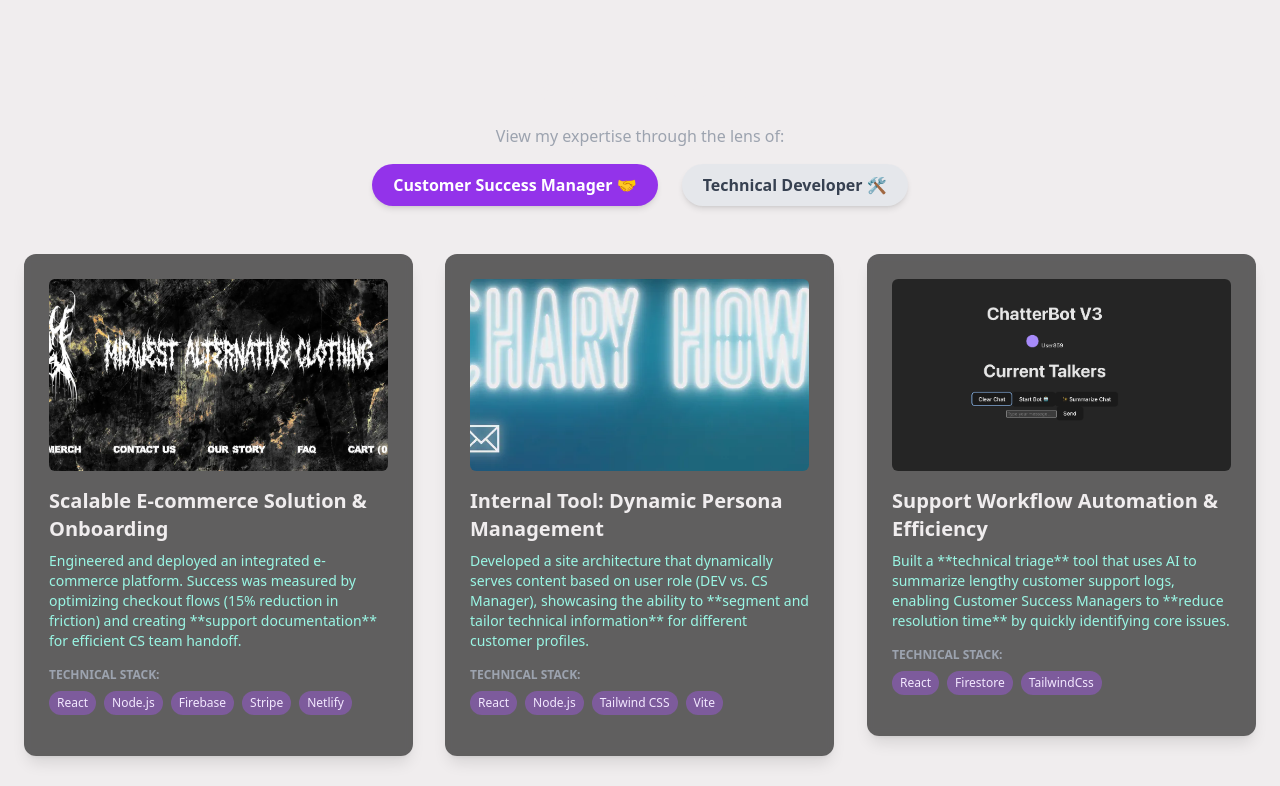
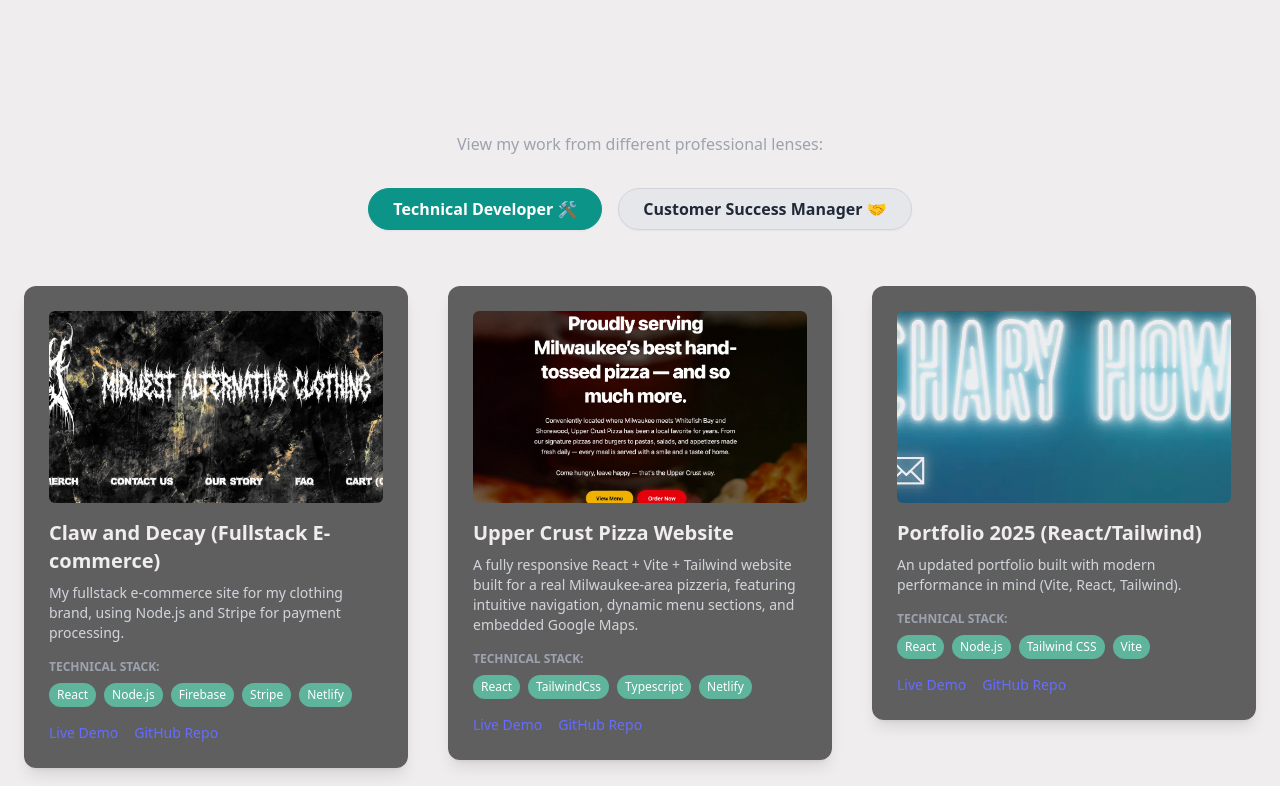
Before and after one commit to ZachAH/Portfolio_2025, a React (Vite) app: page / in a window 1280 px wide. Shown: the part 880-1666 px from the top of the page. Built offline with nearby package versions, Linux system fonts and the light colour scheme.

Commit message:
added uppercrust and minor tweaks

```diff
--- a/src/components/Projects.jsx
+++ b/src/components/Projects.jsx
@@ -1,33 +1,42 @@
 import React, { useState } from 'react';
 import ProjectCard from './ProjectCard';
 
-// Porject Data - Reframed for dual-persona view
+// Project Data - Reframed for dual-persona view
 const projectsData = [
   {
     id: 1,
-    // DEV View
     title: "Claw and Decay (Fullstack E-commerce)",
     description: "My fullstack e-commerce site for my clothing brand, using Node.js and Stripe for payment processing.",
-    // CS View
     csTitle: "Scalable E-commerce Solution & Onboarding",
     csDescription: "Engineered and deployed an integrated e-commerce platform. Success was measured by optimizing checkout flows (15% reduction in friction) and creating **support documentation** for efficient CS team handoff.",
-    solutionBriefLink: "/solutions/clawanddecay", // Link to a Solution Brief/Case Study
-
+    solutionBriefLink: "/solutions/clawanddecay",
     imageUrl: "/CAD.webp",
     technologies: ["React", "Node.js","Firebase","Stripe","Netlify"],
     liveLink: "https://clawanddecay.com/",
     repoLink: "https://github.com/ZachAH/clawanddecay",
   },
+
+  // 👇 Moved to #2
+  {
+    id: 7,
+    title: "Upper Crust Pizza Website",
+    description: "A fully responsive React + Vite + Tailwind website built for a real Milwaukee-area pizzeria, featuring intuitive navigation, dynamic menu sections, and embedded Google Maps.",
+    csTitle: "Digital Transformation for Local Business Growth",
+    csDescription: "Designed and launched a modern digital storefront to **increase online visibility**, improve ordering convenience, and drive repeat customers. Implemented responsive UI, clear menu browse paths, and optimized load speeds — enhancing customer engagement and supporting the client’s marketing efforts.",
+    solutionBriefLink: "/solutions/restaurant-digital-presence",
+    imageUrl: "/pizza.webp",
+    technologies: ["React", "TailwindCss", "Typescript", "Netlify"],
+    liveLink: "https://uppercrustpizza.netlify.app/",
+    repoLink: "https://github.com/ZachAH/UpperCrust",
+  },
+
   {
     id: 2,
-    // DEV View
     title: "Portfolio 2025 (React/Tailwind)",
     description: "An updated portfolio built with modern performance in mind (Vite, React, Tailwind).",
-    // CS View
     csTitle: "Internal Tool: Dynamic Persona Management",
     csDescription: "Developed a site architecture that dynamically serves content based on user role (DEV vs. CS Manager), showcasing the ability to **segment and tailor technical information** for different customer profiles.",
     solutionBriefLink: "/solutions/portfolio-persona",
-
     imageUrl: "/portfolio25.webp",
     technologies: ["React", "Node.js","Tailwind CSS","Vite"],
     liveLink: "zhowellportfolio.netlify.app",
@@ -35,14 +44,11 @@
   },
   {
     id: 5,
-    // DEV View
     title: "ChatterBox (AI Summarization)",
     description: "A chat app using live Firestore database and Google Gemini AI to summarize complex chat histories.",
-    // CS View
     csTitle: "Support Workflow Automation & Efficiency",
     csDescription: "Built a **technical triage** tool that uses AI to summarize lengthy customer support logs, enabling Customer Success Managers to **reduce resolution time** by quickly identifying core issues.",
     solutionBriefLink: "/solutions/chatterbox-triage",
-
     imageUrl: "/chat.png",
     technologies: ["React","Firestore","TailwindCss"],
     liveLink: "https://chatterbots33.netlify.app/",
@@ -50,14 +56,11 @@
   },
   {
     id: 6,
-    // DEV View
     title: "Interview Prep (Technical Readiness Tool)",
     description: "An application built to study and prepare for a wide range of interview questions.",
-    // CS View
     csTitle: "Standardized Technical Team Onboarding",
     csDescription: "Created an application to **standardize and measure the readiness** of new technical specialists, reducing the manager's training overhead and ensuring consistent product knowledge across the team.",
     solutionBriefLink: "/solutions/onboarding-readiness",
-
     imageUrl: "/interview.png",
     technologies: ["React","TailwindCss"],
     liveLink: "https://interviewhelper92.netlify.app/",
@@ -66,32 +69,41 @@
 ];
 
 
+
 export default function Projects({ handleMouseEnter, handleMouseLeave }) {
-  // Set the default view mode to 'CS' (Customer Success) to immediately emphasize your pivot
-  const [viewMode, setViewMode] = useState('CS');
+  // Default to Developer as primary audience
+  const [viewMode, setViewMode] = useState('DEV');
 
-  // Tailwind class function for clean, dynamic button styling
   const buttonClass = (mode) =>
-    `px-5 py-2 rounded-full font-semibold transition-all duration-300 transform hover:scale-105 shadow-md ${
-      viewMode === mode
-        ? 'bg-purple-600 text-white dark:bg-teal-500' // ACTIVE state
-        : 'bg-gray-200 text-gray-700 hover:bg-gray-300 dark:bg-gray-700 dark:text-gray-300 dark:hover:bg-gray-600' // INACTIVE state
+    `px-6 py-2 rounded-full font-semibold transition-all duration-300
+    transform hover:scale-105 shadow-sm border
+    ${viewMode === mode
+      ? 'bg-teal-600 text-white border-teal-600 dark:bg-teal-500 dark:border-teal-500'
+      : 'bg-gray-200 text-gray-800 border-gray-300 hover:bg-gray-300 dark:bg-gray-700 dark:text-gray-300 dark:border-gray-600 dark:hover:bg-gray-600'
     }`;
 
   return (
-    <section
-      id="projects"
-      className="py-16 px-6 bg-transparent dark:bg-transparent"
-    >
+    <section id="projects" className="py-20 px-6 bg-transparent dark:bg-transparent">
       <div className="container mx-auto">
-        <h2 className="text-3xl lg:text-4xl font-bold mb-4 text-center text-offWhite dark:text-offWhite">
+        {/* Section heading */}
+        <h2 className="text-3xl lg:text-4xl font-bold text-center text-offWhite dark:text-offWhite mb-2">
           My Solutions
         </h2>
+        <p className="text-center text-gray-400 mb-8">
+          View my work from different professional lenses:
+        </p>
 
-        {/* === ROLE FILTER BUTTONS === */}
-        <p className="text-center text-gray-400 mb-4">View my expertise through the lens of:</p>
-        <div className="flex justify-center space-x-6 mb-12">
-          {/* UPDATED: Added cursor handlers to buttons */}
+        {/* Role Switcher */}
+        <div className="flex justify-center gap-4 mb-14">
+          <button
+            onClick={() => setViewMode('DEV')}
+            className={buttonClass('DEV')}
+            onMouseEnter={handleMouseEnter}
+            onMouseLeave={handleMouseLeave}
+          >
+            Technical Developer 🛠️
+          </button>
+
           <button
             onClick={() => setViewMode('CS')}
             className={buttonClass('CS')}
@@ -100,25 +112,16 @@
           >
             Customer Success Manager 🤝
           </button>
-          <button
-            onClick={() => setViewMode('DEV')}
-            className={buttonClass('DEV')}
-            onMouseEnter={handleMouseEnter}
-            onMouseLeave={handleMouseLeave}
-          >
-            Technical Developer 🛠️
-          </button>
         </div>
-        {/* =========================== */}
 
-        <div className="grid grid-cols-1 md:grid-cols-2 lg:grid-cols-3 gap-8">
+        {/* Cards Grid */}
+        <div className="grid grid-cols-1 md:grid-cols-2 lg:grid-cols-3 gap-10">
           {projectsData.map((project, index) => (
             <ProjectCard
               key={project.id}
               project={project}
               index={index}
-              viewMode={viewMode} // <-- IMPORTANT: Pass the view mode
-              // OPTIONAL: Pass cursor handlers down to the card for full control
+              viewMode={viewMode}
               handleMouseEnter={handleMouseEnter}
               handleMouseLeave={handleMouseLeave}
             />
```
Also changed, not shown: public/pizza.webp (added).
